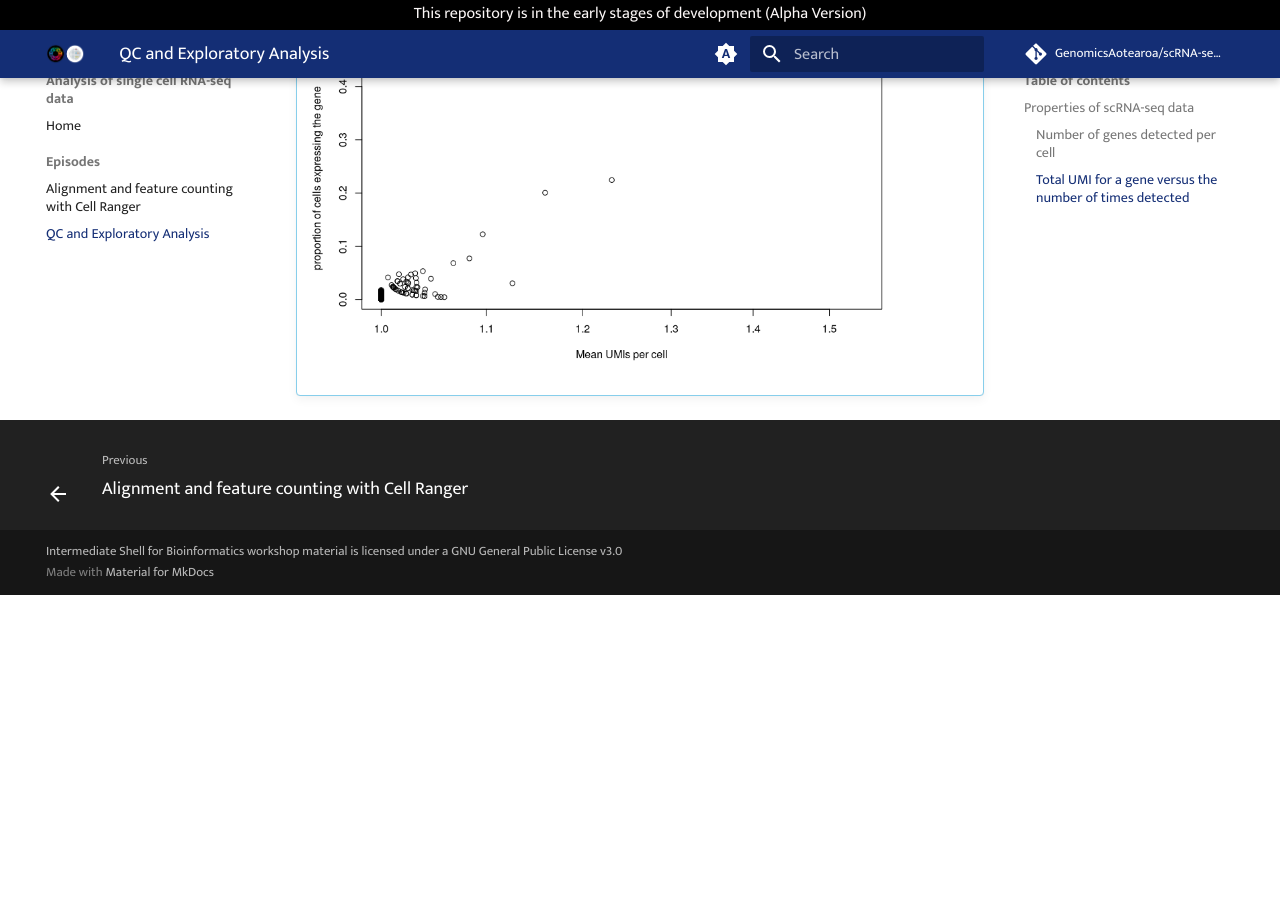
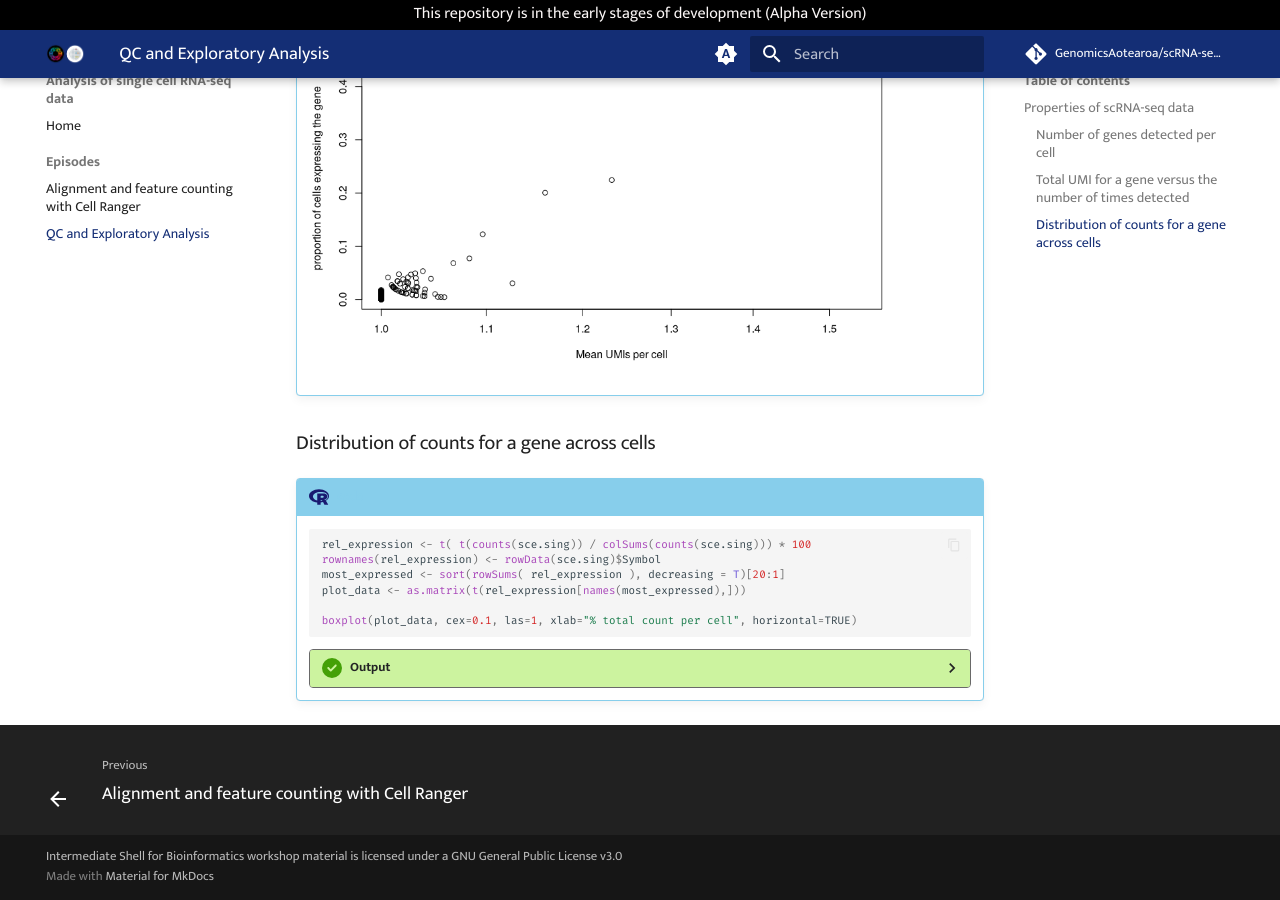
Before and after one commit to GenomicsAotearoa/scRNA-seq-data-analysis, an MkDocs documentation site: the page built from docs/episodes /2.md, in a window 1280 px wide and 900 px high, scrolled down 2078 px. Built offline with MkDocs 1.6.1 and Material for MkDocs 9.7.7, drawn with Linux system fonts in a browser that asks for light colours; comment, search, counter and statistics services are not loaded; before the commit the page ends 2673 px from its top, so only the background shows below that.

Commit message:
distrobution of counts

````diff
--- a/docs/episodes /2.md
+++ b/docs/episodes /2.md
@@ -117,3 +117,20 @@
     )
     ```
     ![image](../r_images/2_total_umi.png){width="600"}
+
+### Distribution of counts for a gene across cells
+
+!!! r-project "code"
+
+    ```r
+    rel_expression <- t( t(counts(sce.sing)) / colSums(counts(sce.sing))) * 100
+    rownames(rel_expression) <- rowData(sce.sing)$Symbol
+    most_expressed <- sort(rowSums( rel_expression ), decreasing = T)[20:1]
+    plot_data <- as.matrix(t(rel_expression[names(most_expressed),]))
+
+    boxplot(plot_data, cex=0.1, las=1, xlab="% total count per cell", horizontal=TRUE)
+    ```
+
+    ??? circle-check "Output"
+
+        ![image](../r_images/3_distribution_of_counts.png)
````
Also changed, not shown: docs/r_images/3_distribution_of_counts.png (added).
